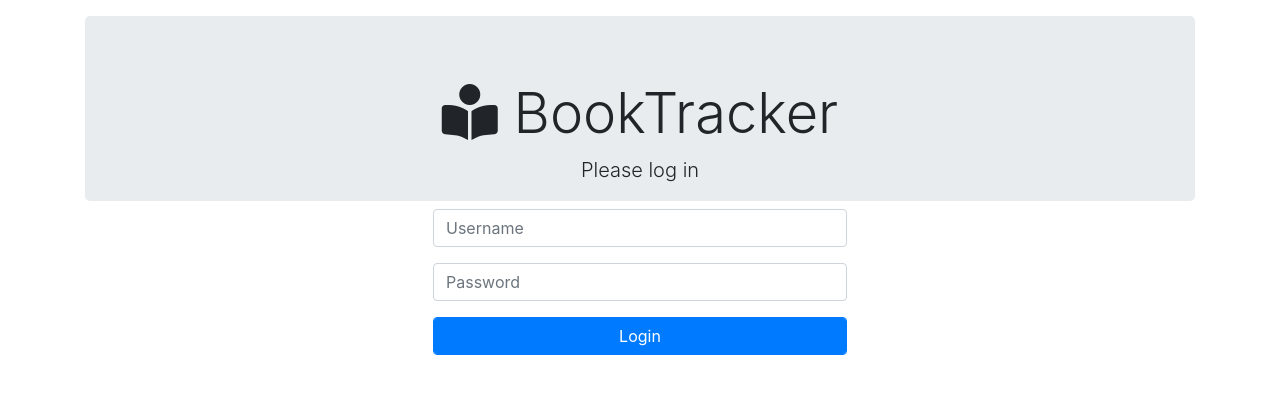
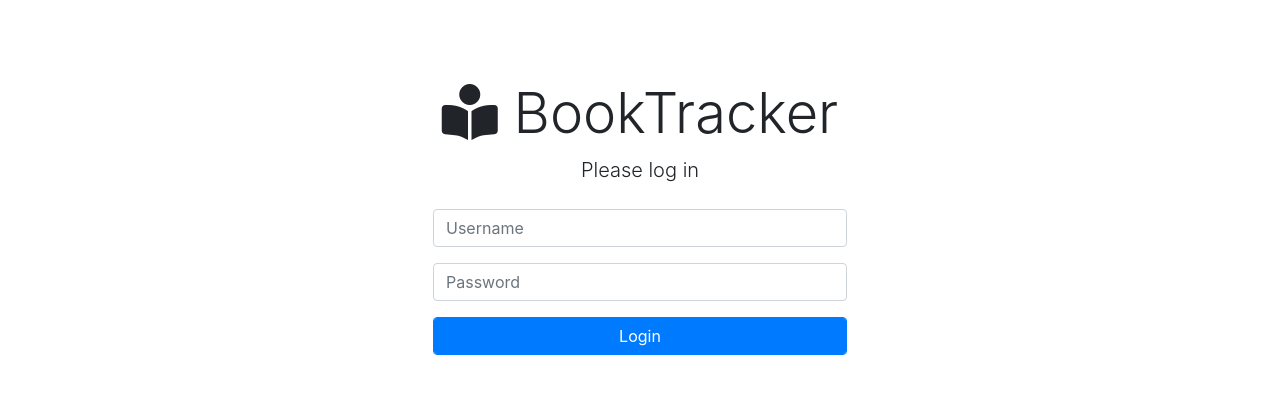
Before and after one commit to zrev2220/booktracker, a Django app: page /login/ in a window 1280 px wide. Shown: the top 394 px of the page. Run offline with Django 3.2, Linux system fonts and the light colour scheme; some libraries are stand-ins or nearby versions.

Commit message:
Remove jumbotron background on login page

```diff
--- a/static/stylesheets/login.css
+++ b/static/stylesheets/login.css
@@ -1,3 +1,7 @@
+.jumbotron {
+  background: none;
+}
+
 @media screen and (max-width: 415px) {
   #title {
     font-size: 10.8vw;
```
